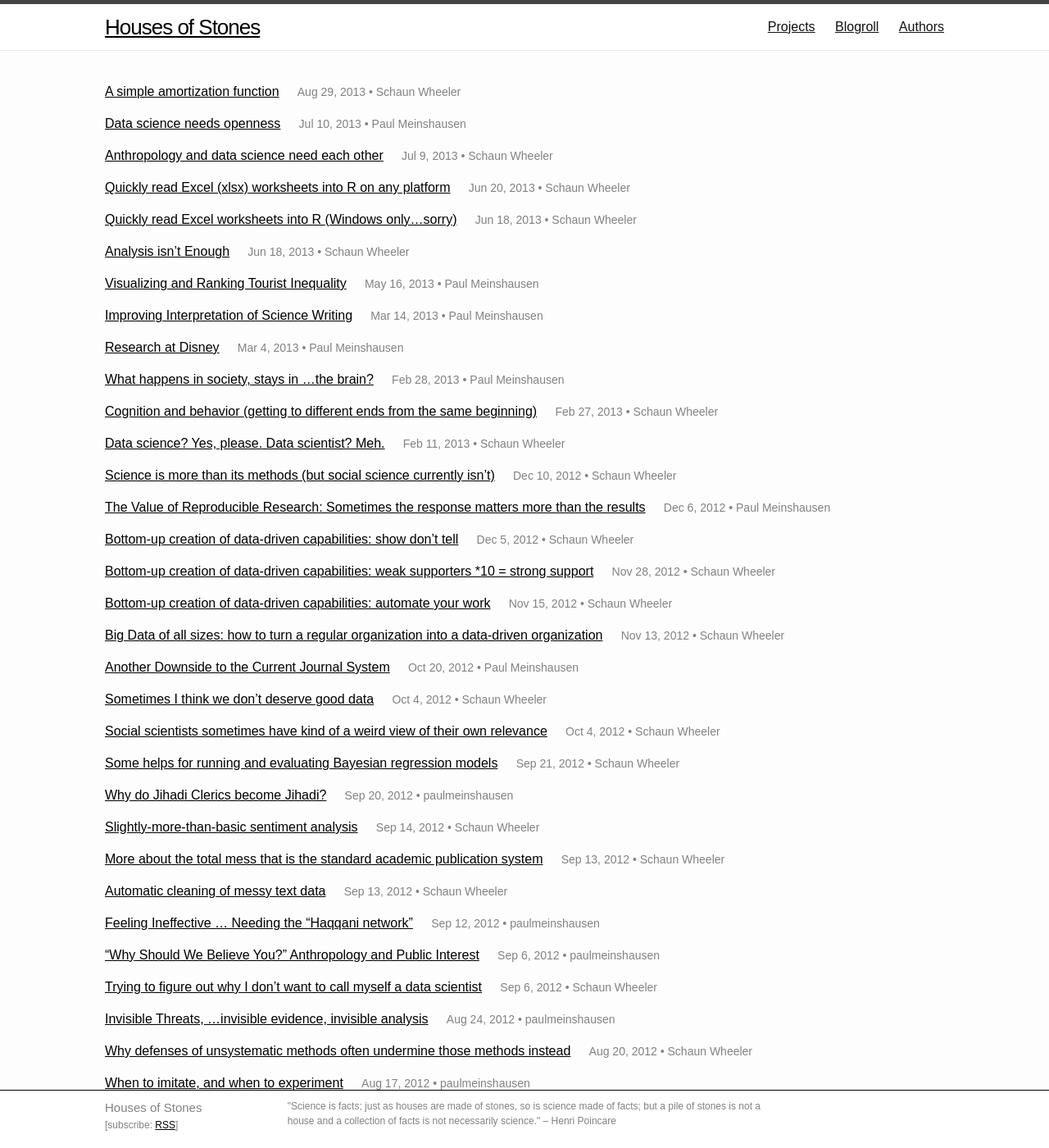
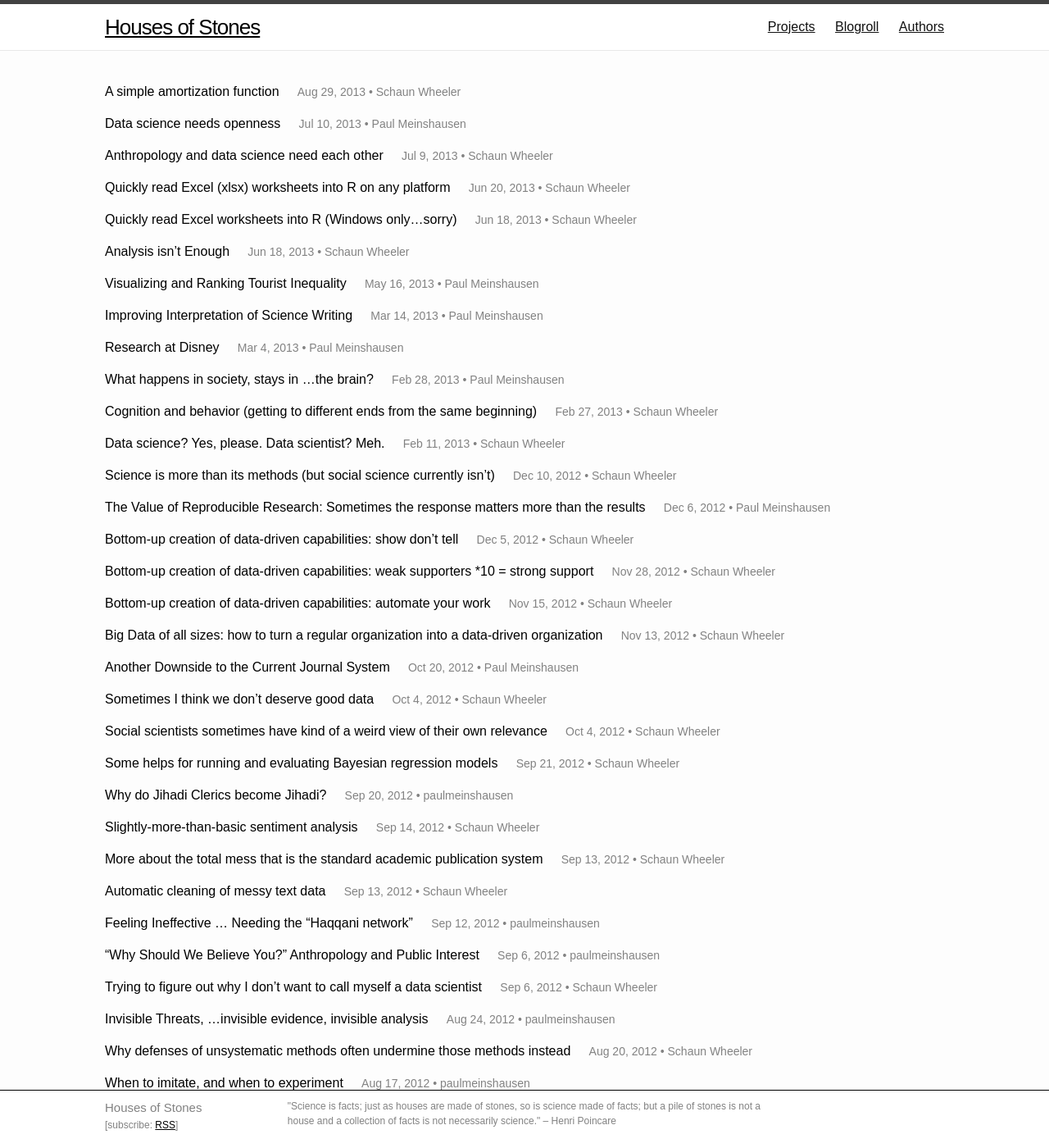
Before and after one commit to housesofstones/housesofstones.github.io, a Jekyll site: the page built from index.html, in a window 1280 px wide and 1400 px high. Shown: the whole window at 82% size. Built offline with Jekyll 4.4.1, drawn with Linux system fonts in a browser that asks for light colours; nearby versions of some CDN libraries.

Commit message:
Update hoscustom.css

```diff
--- a/css/hoscustom.css
+++ b/css/hoscustom.css
@@ -8,14 +8,14 @@ a:visited {
 a:hover {
     text-decoration: underline;
 }
-.post-list > a:link {
+.post-list a:link {
     text-decoration: none;
     color: black;
 }
-.post-list > a:visited {
+.post-list a:visited {
     color: black;
 }
-.post-list > a:hover {
+.post-list a:hover {
     text-decoration: underline;
 }
 p, blockquote, pre, hr, dl, dd, ol, ul, figure, .highlight {
```
